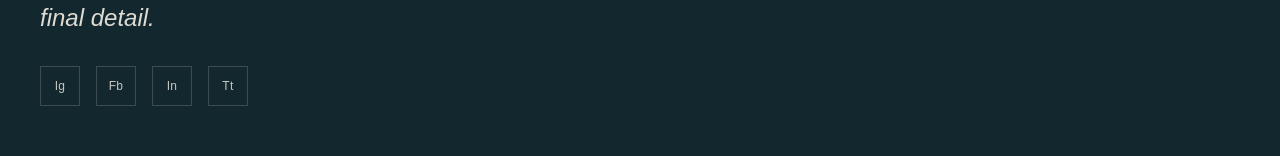
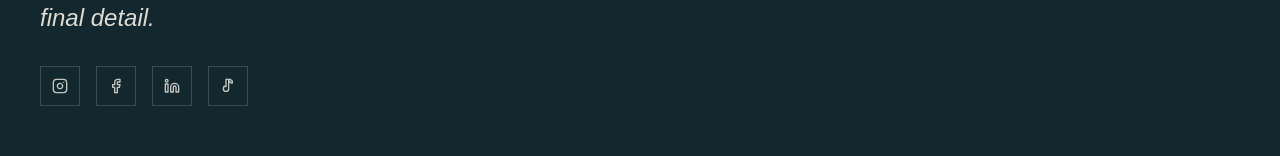
Before and after one commit to contactoktweb/MillanExperiences, a Next.js app: page / in a window 1280 px wide. Shown: the part 7435-7591 px from the top of the page. Built offline with nearby package versions, Linux system fonts and the light colour scheme; a web font is replaced by a local one.

Commit message:
feat: use SVG icons for social media links in footer

```diff
--- a/components/site-footer.tsx
+++ b/components/site-footer.tsx
@@ -1,4 +1,5 @@
 import Link from "next/link"
+import { Instagram, Facebook, Linkedin } from "lucide-react"
 import { navItems, contact } from "@/lib/site-data"
 import { Wordmark, Monogram } from "@/components/brand"
 
@@ -17,10 +18,18 @@ export function SiteFooter() {
               Seamless. From the first plan to the final detail.
             </p>
             <div className="mt-8 flex items-center gap-4">
-              <FooterSocial href={contact.instagram} label="Instagram">Ig</FooterSocial>
-              <FooterSocial href={contact.facebook} label="Facebook">Fb</FooterSocial>
-              <FooterSocial href={contact.linkedin} label="LinkedIn">In</FooterSocial>
-              <FooterSocial href={contact.tiktok} label="TikTok">Tt</FooterSocial>
+              <FooterSocial href={contact.instagram} label="Instagram">
+                <Instagram className="h-4 w-4" />
+              </FooterSocial>
+              <FooterSocial href={contact.facebook} label="Facebook">
+                <Facebook className="h-4 w-4" />
+              </FooterSocial>
+              <FooterSocial href={contact.linkedin} label="LinkedIn">
+                <Linkedin className="h-4 w-4" />
+              </FooterSocial>
+              <FooterSocial href={contact.tiktok} label="TikTok">
+                <TikTokIcon className="h-4 w-4" />
+              </FooterSocial>
             </div>
           </div>
 
@@ -128,3 +137,22 @@ function FooterSocial({
     </a>
   )
 }
+
+function TikTokIcon({ className }: { className?: string }) {
+  return (
+    <svg
+      xmlns="http://www.w3.org/2000/svg"
+      width="24"
+      height="24"
+      viewBox="0 0 24 24"
+      fill="none"
+      stroke="currentColor"
+      strokeWidth="2"
+      strokeLinecap="round"
+      strokeLinejoin="round"
+      className={className}
+    >
+      <path d="M9 12a4 4 0 1 0 4 4V2.05h3a2.5 2.5 0 0 0 2.5 2.5v3a5.5 5.5 0 0 1-5.5-5.5H9v11z" />
+    </svg>
+  )
+}
```
